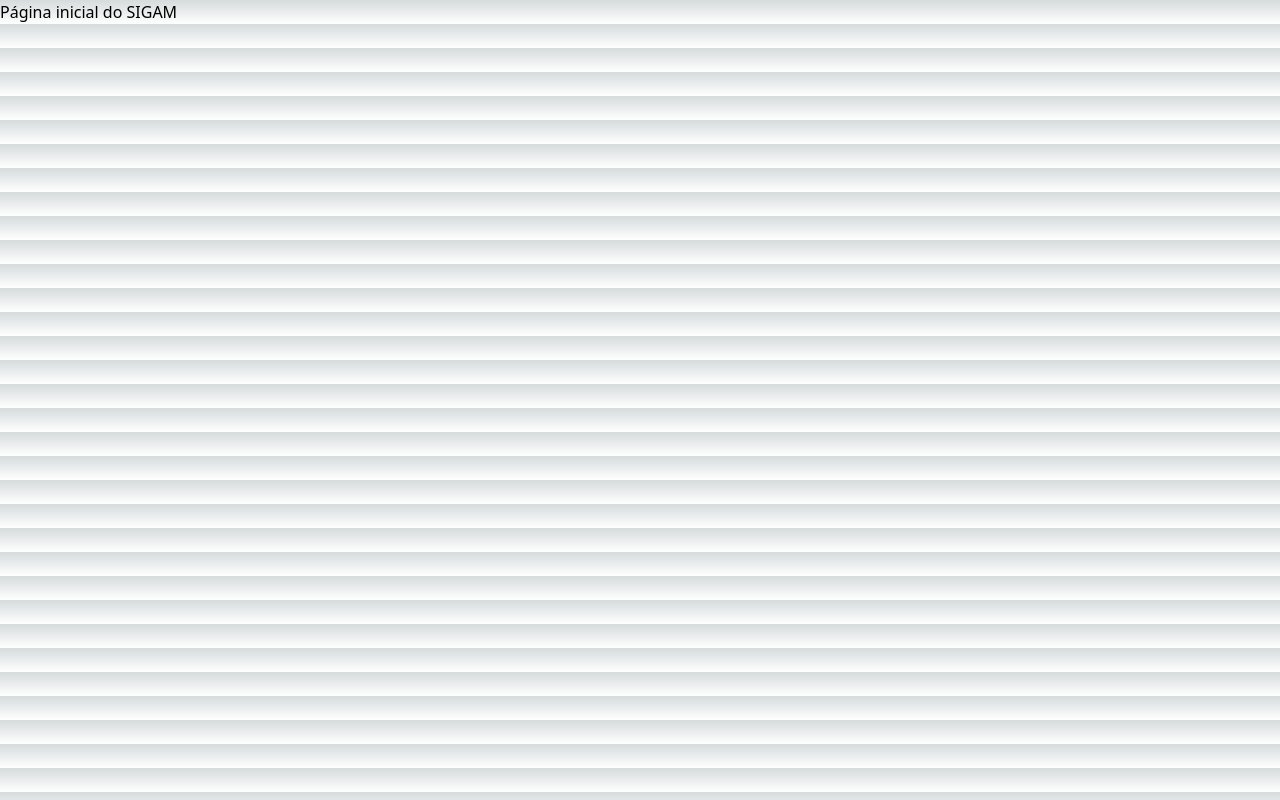
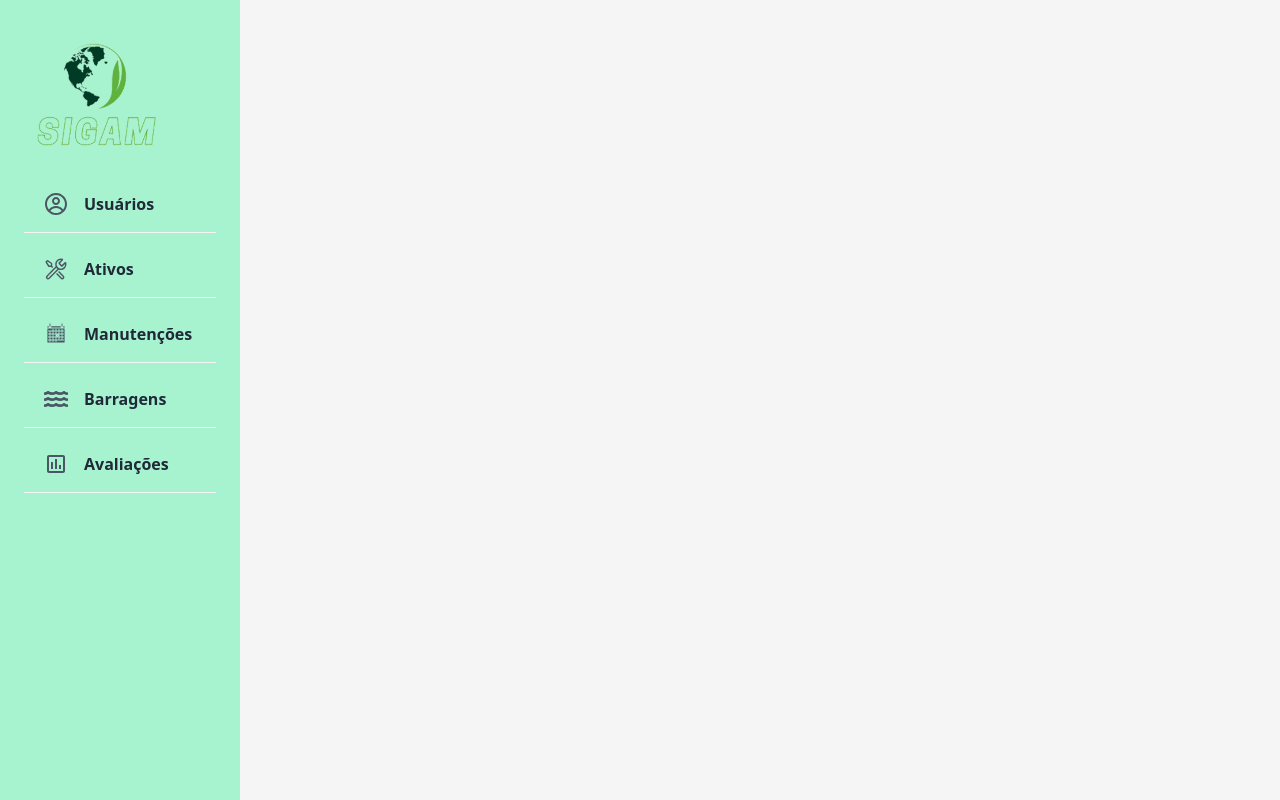
Before and after one commit to ianbmesquita/tcc-gestao-ambiental-front, a Next.js app: page /home in a window 1280 px wide. Built offline with nearby package versions, Linux system fonts and the light colour scheme.

Commit message:
feat: Adicionando tela da Home do projeto com Menu lateral.

```diff
--- a/package.json
+++ b/package.json
@@ -9,6 +9,7 @@
     "lint": "next lint"
   },
   "dependencies": {
+    "@headlessui/react": "^1.7.17",
     "@types/node": "20.6.1",
     "@types/react": "18.2.21",
     "@types/react-dom": "18.2.7",
@@ -19,6 +20,7 @@
     "postcss": "8.4.29",
     "react": "18.2.0",
     "react-dom": "18.2.0",
+    "react-icons": "^4.11.0",
     "tailwindcss": "3.3.3",
     "typescript": "5.2.2"
   }
--- /dev/null
+++ b/src/components/sideNavBar/sideNavBar.module.css
@@ -0,0 +1,5 @@
+.sideNavBar {
+    height: 100%;
+    width: 300px;
+    background-color: #87BF8A;
+}
--- /dev/null
+++ b/src/components/sideNavBar/sideNavBar.tsx
@@ -0,0 +1,38 @@
+import { Disclosure } from '@headlessui/react'
+import { GiCalendar, GiHamburgerMenu } from 'react-icons/gi'
+import { VscTools } from 'react-icons/vsc'
+import { CgProfile } from 'react-icons/cg'
+import { FaWater } from 'react-icons/fa'
+import { MdOutlineAssessment } from 'react-icons/md'
+
+import { Image } from '../image/image'
+import { SideNavButton } from '../sideNavButton/sideNavButton'
+
+export function SideNavBar() {
+    const iconClasses = "text-2xl text-gray-600 group-hover:text-white";
+
+    return (
+        <div>
+            <Disclosure as="nav">
+                <Disclosure.Button className="absolute top-4 right-4 inline-flex items-center peer justify-center rounded-md p-2 text-cyan-900 hover:text-white focus:outline-none focus:ring-2 focus:ring-inset focus:rind-white group hover:bg-cyan-900">
+                    <GiHamburgerMenu
+                        className="block md:hidden h-6 w-6"
+                        aria-hidden="true"
+                    />
+                </Disclosure.Button>
+                <div className="p-6 w-1/2 h-screen bg-emerald-200 z-20 fixed top-0 -left-96 lg:w-60 lg:left-0 peer-focus:left-0 peer:transition ease-out delay-150 duration-200">
+                    <div className="flex flex-col justify-center items-center w-36">
+                        <Image src="/img/logo.png" alt="Logomarca SIGAM" />
+                    </div>
+
+                    <SideNavButton icon={<CgProfile className={iconClasses} />} text="Usuários" />
+                    <SideNavButton icon={<VscTools className={iconClasses} />} text="Ativos" />
+                    <SideNavButton icon={<GiCalendar className={iconClasses} />} text="Manutenções" />
+                    <SideNavButton icon={<FaWater className={iconClasses} />} text="Barragens" />
+                    <SideNavButton icon={<MdOutlineAssessment className={iconClasses} />} text="Avaliações" />
+                </div>
+            </Disclosure>
+        </div>
+
+    )
+}
--- /dev/null
+++ b/src/components/sideNavButton/sideNavButton.tsx
@@ -0,0 +1,19 @@
+import { ReactNode } from "react"
+
+interface SideNavButtonProps {
+    icon: ReactNode;
+    text: string;
+}
+
+export function SideNavButton(props: SideNavButtonProps) {
+    return (
+        <div className="my-4 border-b border-gray-100">
+            <div className="flex mb-2 justify-start items-center gap-4 px-5 hover:bg-gray-900 p-2 rounded-md group cursor-pointer hover:shadow-lg m-auto">
+                { props.icon }
+                <h3 className="text-base text-gray-800 group-hover:text-white font-semibold">
+                    { props.text }
+                </h3>
+            </div>
+        </div>
+    )
+}
--- a/src/pages/home.tsx
+++ b/src/pages/home.tsx
@@ -1,7 +1,10 @@
+import styles from '../styles/Home.module.css'
+import { SideNavBar } from "@/components/sideNavBar/sideNavBar"
+
 export default function HomePage() {
     return (
-        <div>
-            Página inicial do SIGAM
+        <div className={styles.background}>
+            <SideNavBar />
         </div>
     )
 }
--- a/src/styles/Home.module.css
+++ b/src/styles/Home.module.css
@@ -0,0 +1,5 @@
+.background {
+    background-color: #F5F5F5;
+    width:100vw;
+    height: 100vh;
+}
--- a/src/styles/globals.css
+++ b/src/styles/globals.css
@@ -17,6 +17,8 @@
 }
 
 body {
+  margin: 0;
+  padding: 0;
   color: rgb(var(--foreground-rgb));
   background: linear-gradient(
       to bottom,
```
Also changed, not shown: 1 other file (tests, documents, lock files or other folders).
